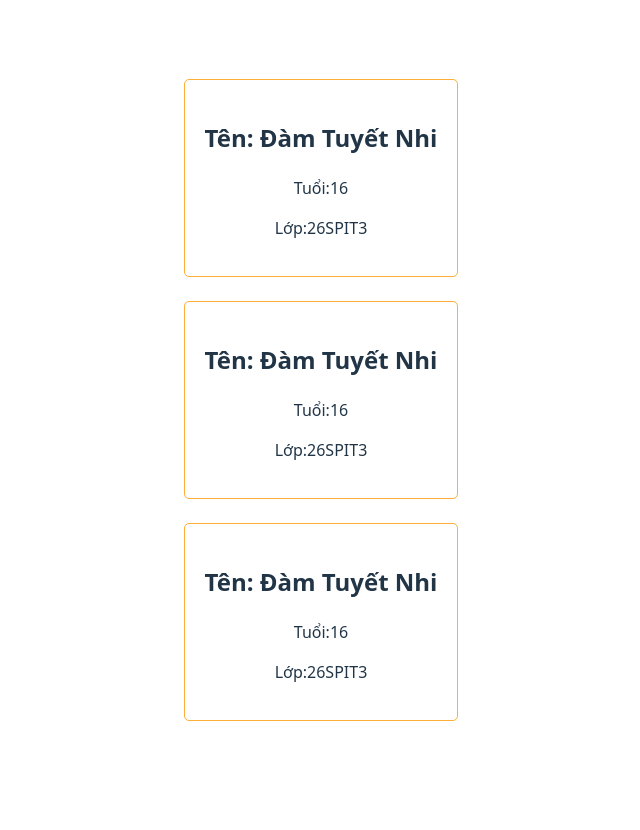
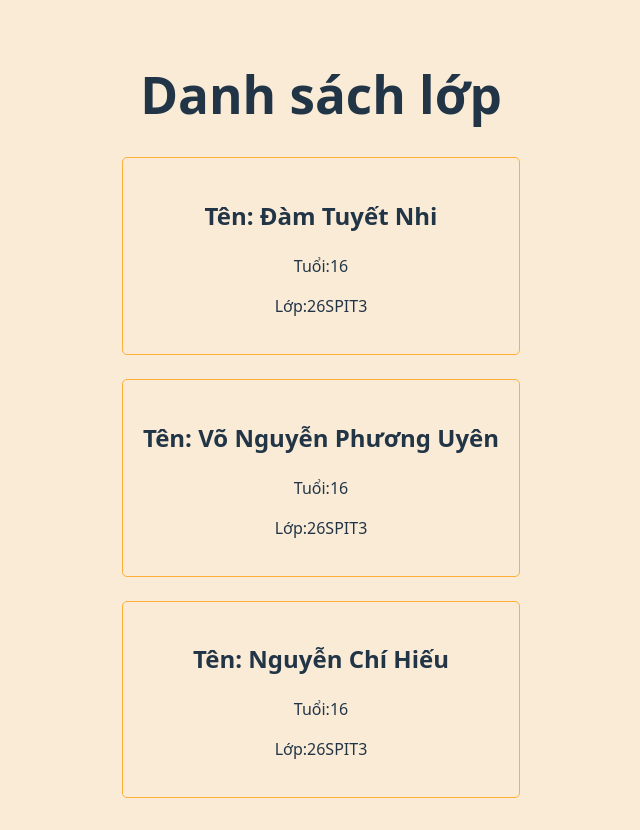
Before and after one commit to damtuyetnhi06022009-cmd/dtn_bai2, a React (Vite) app: page / in a window 1280 px wide. Shown: the whole page, without its empty margins (319-959 px from the left). Before the commit the page ends 800 px from the top, so only its background shows below. Built offline with nearby package versions, Linux system fonts and the light colour scheme.

Commit message:
Add multiple files

```diff
--- a/src/App.css
+++ b/src/App.css
@@ -45,6 +45,6 @@
   border-radius: 5px;
   padding: 20px;
 }
-.function{
+body{
   background-color: antiquewhite;
 }
--- a/src/App.jsx
+++ b/src/App.jsx
@@ -9,16 +9,17 @@ function App() {
 
   return (
     <>
+    <h1>Danh sách lớp</h1>
       <div className='card-title'>
         <Student name =" Đàm Tuyết Nhi " age="16" class="26SPIT3"/>
       </div>
     <br />
       <div className='card-title'>
-        <Student name =" Đàm Tuyết Nhi " age="16" class="26SPIT3"/>
+        <Student name =" Võ Nguyễn Phương Uyên " age="16" class="26SPIT3"/>
       </div>
     <br />
       <div className='card-title'>
-        <Student name =" Đàm Tuyết Nhi " age="16" class="26SPIT3"/>
+        <Student name =" Nguyễn Chí Hiếu " age="16" class="26SPIT3"/>
       </div>
     </>
   )
```
